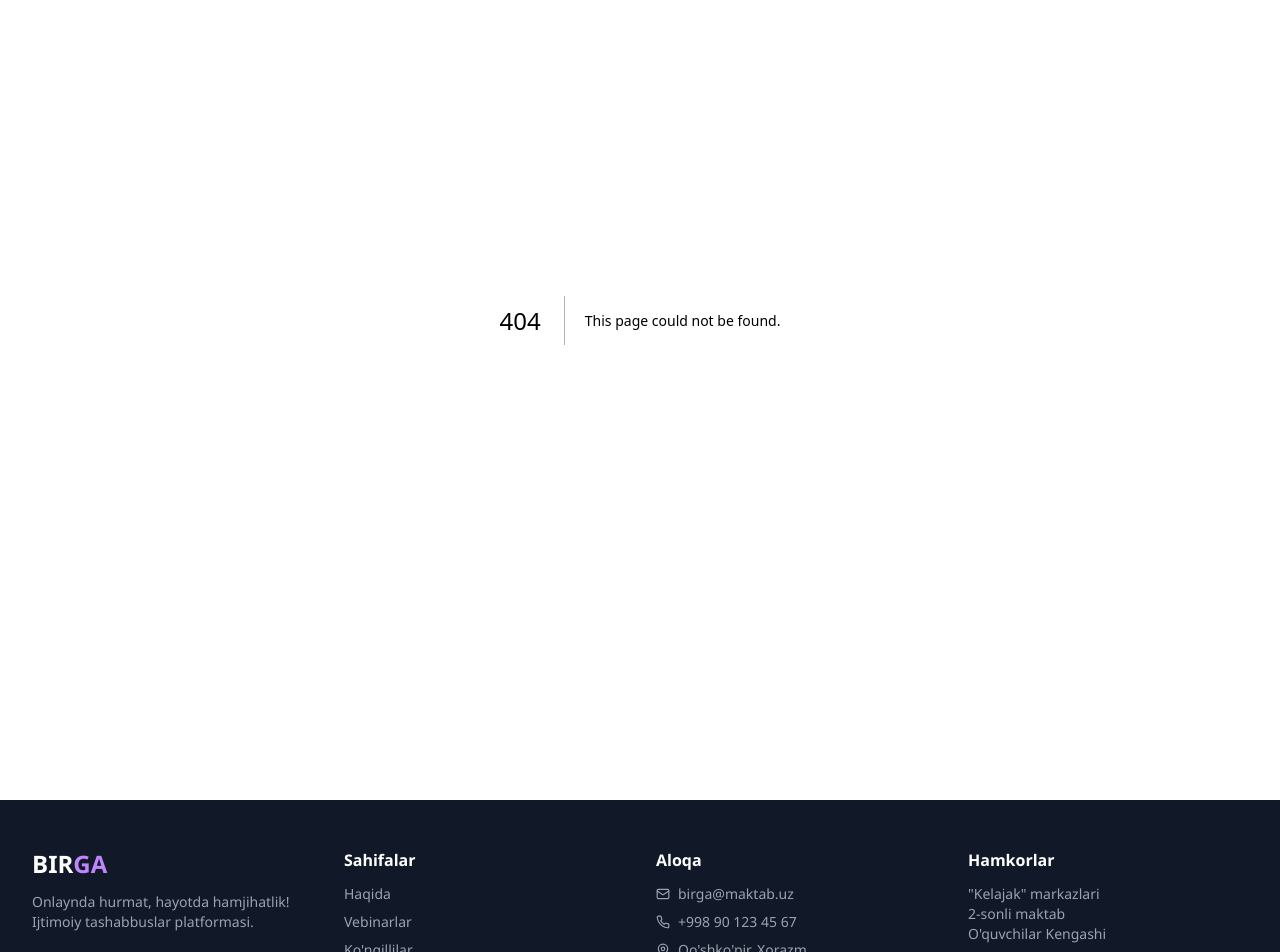
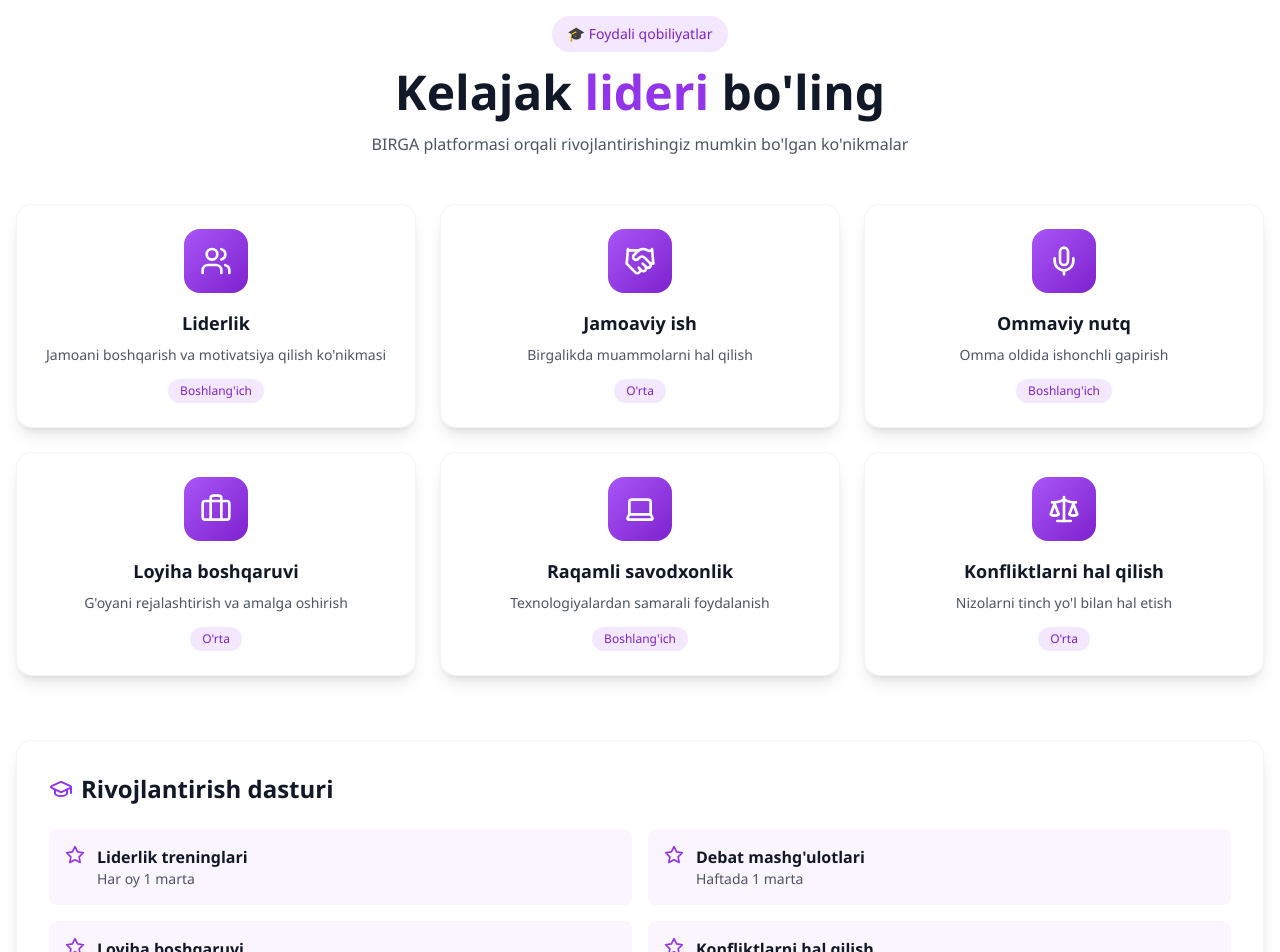
Before and after one commit to teranovaAwok/BIRGA, a Next.js app: page /skills in a window 1280 px wide. Before the commit this address had no page. Shown: the part 80-1032 px from the top of the page. Built offline with nearby package versions, Linux system fonts and the light colour scheme.

Commit message:
Create page.tsx

```diff
--- /dev/null
+++ b/src/app/skills/page.tsx
@@ -0,0 +1,51 @@
+import skills from "@/data/skills.json";
+import SkillCard from "@/components/SkillCard";
+import { GraduationCap, Star } from "lucide-react";
+
+export default function SkillsPage() {
+  return (
+    <div className="pt-24 pb-12 px-4">
+      <div className="max-w-7xl mx-auto">
+        <div className="text-center mb-12">
+          <div className="inline-block bg-purple-100 text-purple-700 px-4 py-2 rounded-full text-sm font-medium mb-4">
+            🎓 Foydali qobiliyatlar
+          </div>
+          <h1 className="text-4xl md:text-5xl font-bold text-gray-900 mb-4">
+            Kelajak <span className="text-purple-600">lideri</span> bo'ling
+          </h1>
+          <p className="text-gray-600 max-w-2xl mx-auto">
+            BIRGA platformasi orqali rivojlantirishingiz mumkin bo'lgan ko'nikmalar
+          </p>
+        </div>
+
+        <div className="grid md:grid-cols-2 lg:grid-cols-3 gap-6 mb-16">
+          {skills.map((skill) => (
+            <SkillCard key={skill.id} skill={skill} />
+          ))}
+        </div>
+
+        <div className="bg-white rounded-2xl p-8 shadow-lg border border-gray-100">
+          <h2 className="text-2xl font-bold text-gray-900 mb-6 flex items-center gap-2">
+            <GraduationCap className="text-purple-600" /> Rivojlantirish dasturi
+          </h2>
+          <div className="grid md:grid-cols-2 gap-4">
+            {[
+              { title: "Liderlik treninglari", desc: "Har oy 1 marta" },
+              { title: "Debat mashg'ulotlari", desc: "Haftada 1 marta" },
+              { title: "Loyiha boshqaruvi", desc: "Amaliy mashqlar" },
+              { title: "Konfliktlarni hal qilish", desc: "Seminars" },
+            ].map((item, idx) => (
+              <div key={idx} className="flex items-start gap-3 p-4 bg-purple-50 rounded-lg">
+                <Star className="text-purple-600 flex-shrink-0" size={20} />
+                <div>
+                  <div className="font-semibold text-gray-900">{item.title}</div>
+                  <div className="text-sm text-gray-600">{item.desc}</div>
+                </div>
+              </div>
+            ))}
+          </div>
+        </div>
+      </div>
+    </div>
+  );
+}
```
